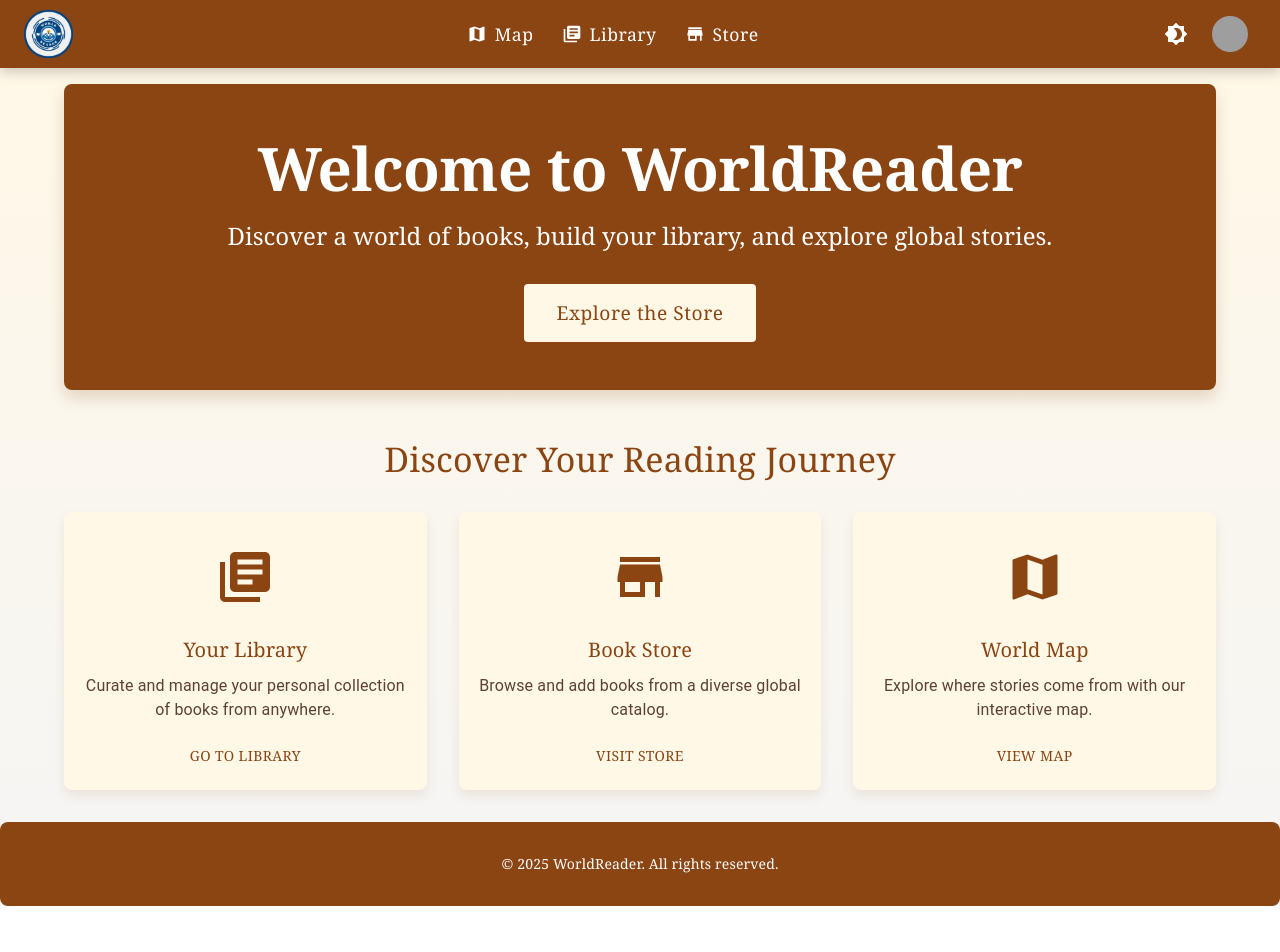
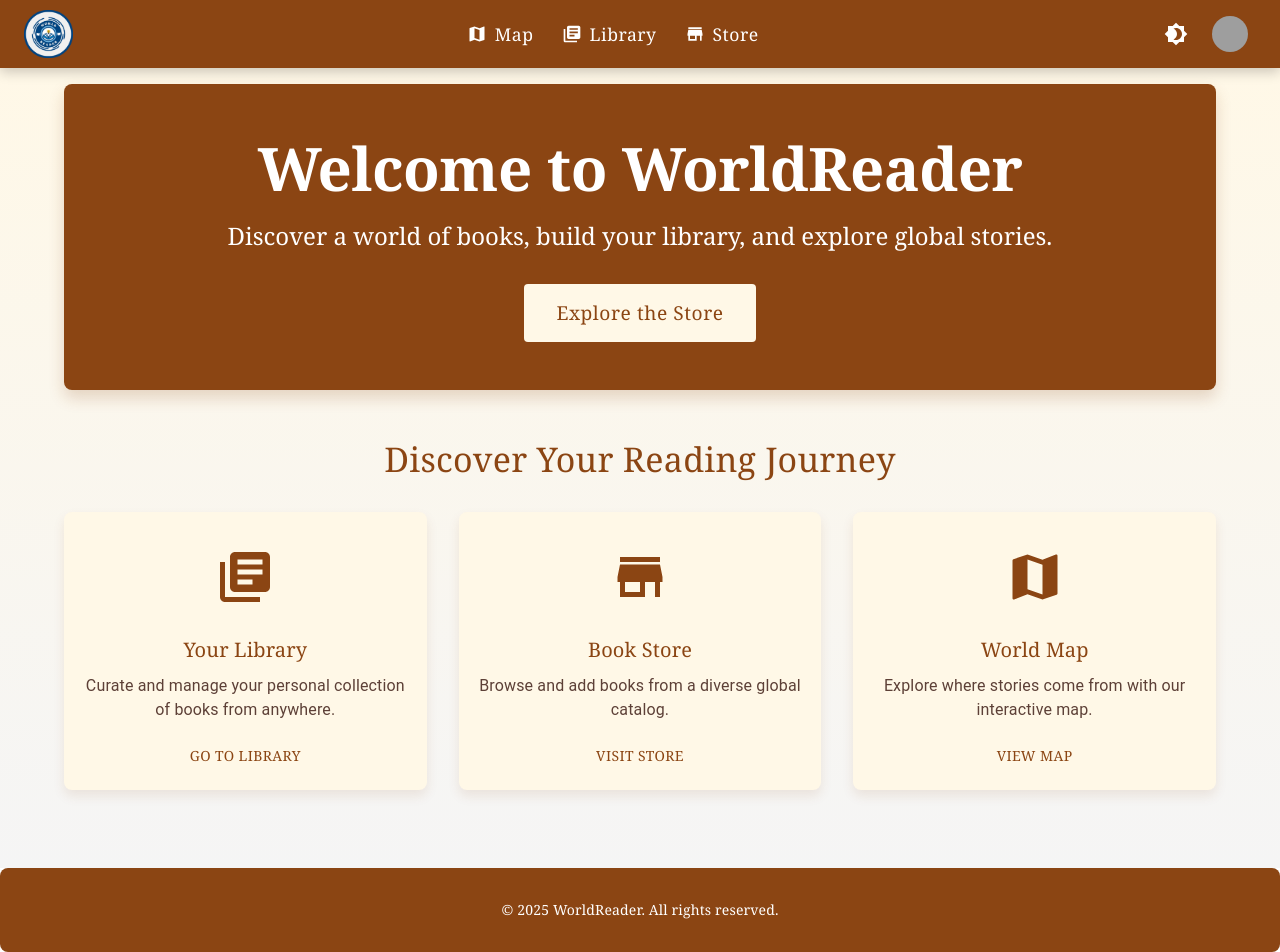
Before and after one commit to Allan0092/WorldReaderFrontend, a React (Vite) app: page / in a window 1280 px wide. Before the commit the page ends 906 px from the top, so only its background shows below. Built offline with nearby package versions, Linux system fonts and the light colour scheme; grey boxes are pictures that could not be loaded.

Commit message:
added footer for all components

```diff
--- a/src/App.jsx
+++ b/src/App.jsx
@@ -1,4 +1,5 @@
-import { Box } from "@mui/material"; // Add this import
+import { Box, Typography } from "@mui/material"; // Add Typography
+import { styled } from "@mui/material/styles"; // Add styled
 import { QueryClient, QueryClientProvider } from "@tanstack/react-query";
 import axios from "axios";
 import React, {
@@ -188,6 +189,16 @@ function AdminPrivateRoute({ element }) {
   return isAdminAuthenticated ? element : <Navigate to="/admin" />;
 }
 
+// Styled Footer
+const Footer = styled(Box)(({ theme }) => ({
+  textAlign: "center",
+  padding: theme.spacing(4),
+  backgroundColor: "#8B4513",
+  color: "white",
+  borderRadius: theme.shape.borderRadius * 2,
+  width: "100%",
+}));
+
 const ProfileLayout = () => (
   <Box sx={{ display: "flex", flexDirection: "column", minHeight: "100vh" }}>
     <TopBar />
@@ -197,6 +208,11 @@ const ProfileLayout = () => (
         <Outlet />
       </Box>
     </Box>
+    <Footer>
+      <Typography variant="body2" sx={{ fontFamily: "Georgia, serif" }}>
+        © {new Date().getFullYear()} WorldReader. All rights reserved.
+      </Typography>
+    </Footer>
   </Box>
 );
 
@@ -212,6 +228,11 @@ const PublicLayout = () => (
     <Box sx={{ flex: 1 }}>
       <Outlet />
     </Box>
+    <Footer>
+      <Typography variant="body2" sx={{ fontFamily: "Georgia, serif" }}>
+        © {new Date().getFullYear()} WorldReader. All rights reserved.
+      </Typography>
+    </Footer>
   </Box>
 );
 
--- a/src/core/public/pages/HomePage.jsx
+++ b/src/core/public/pages/HomePage.jsx
@@ -64,16 +64,6 @@ const FeatureIcon = styled(Box)(({ theme }) => ({
   fontSize: 60,
   color: "#8B4513",
   marginBottom: theme.spacing(2),
-}));
-
-const Footer = styled(Box)(({ theme }) => ({
-  textAlign: "center",
-  padding: theme.spacing(4),
-  backgroundColor: "#8B4513",
-  color: "white",
-  borderRadius: theme.shape.borderRadius * 2,
-  marginTop: theme.spacing(2),
-  width: "100%",
 }));
 
 const HomePage = () => {
@@ -184,13 +174,6 @@ const HomePage = () => {
           </Grid>
         </Grid>
       </ContentWrapper>
-
-      {/* Footer */}
-      <Footer>
-        <Typography variant="body2" sx={{ fontFamily: "Georgia, serif" }}>
-          © {new Date().getFullYear()} WorldReader. All rights reserved.
-        </Typography>
-      </Footer>
     </HomeContainer>
   );
 };
```
